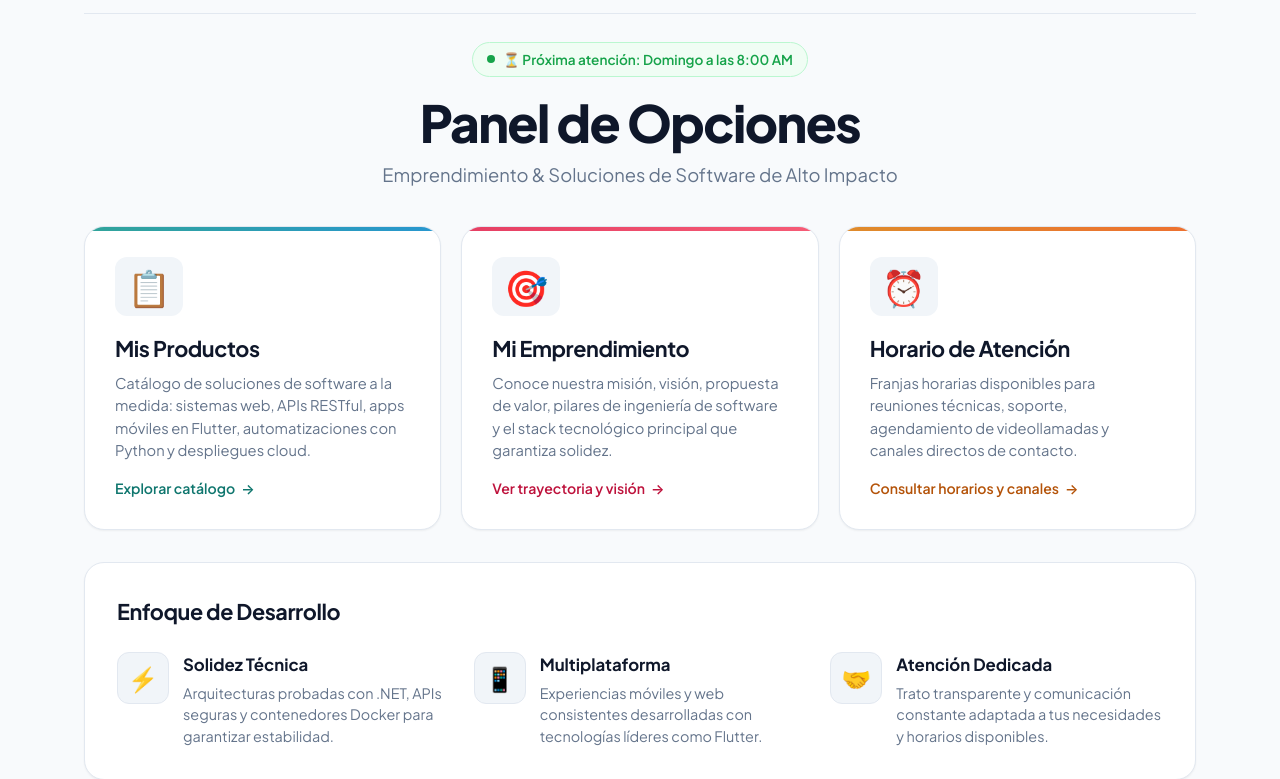
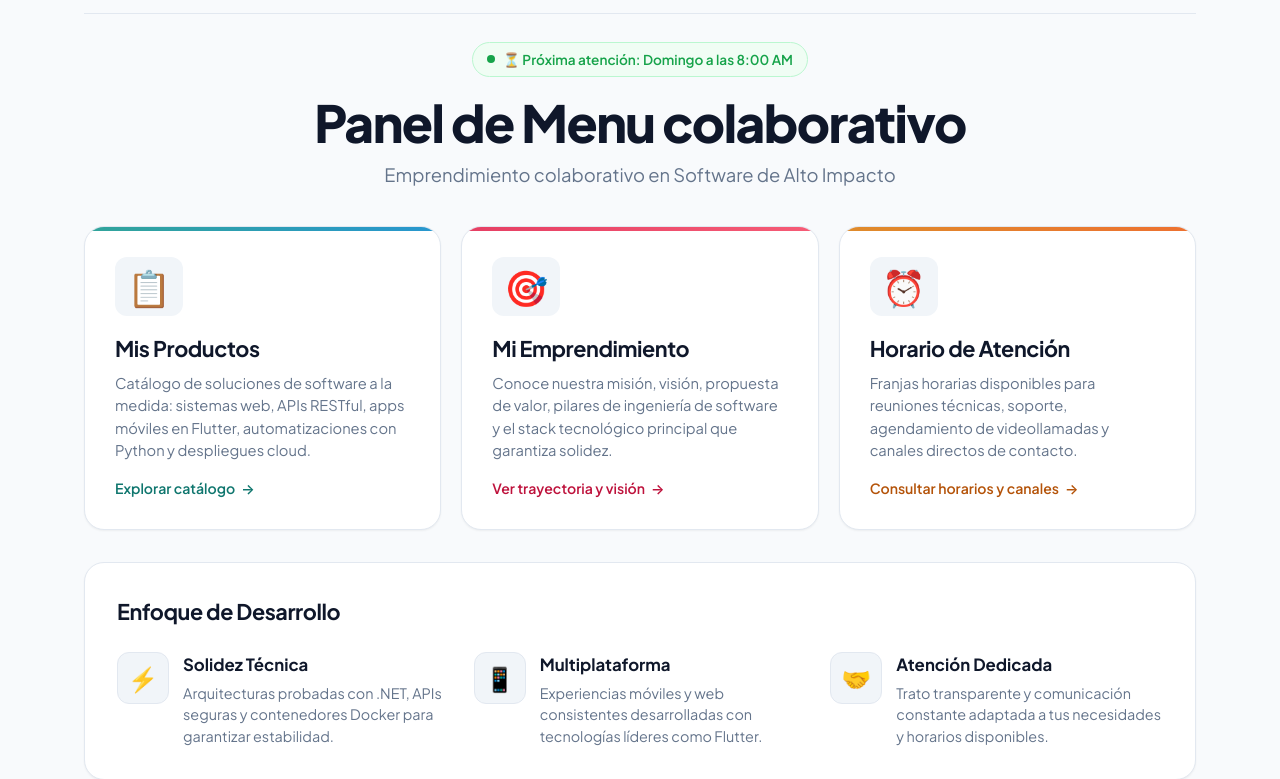
Before and after one commit to marcosjhs557-tech/menuEmprendimiento, a plain HTML site: page index.html in a window 1280 px wide. Shown: the part 61-840 px from the top of the page. Drawn offline with Linux system fonts and the light colour scheme.

Commit message:
Cambio en index

```diff
--- a/index.html
+++ b/index.html
@@ -65,8 +65,8 @@
     <!-- Page Title & Status -->
     <header class="page-title">
       <div id="live-status-indicator" style="margin-bottom: 16px;"></div>
-      <h1>Panel de Opciones</h1>
-      <p>Emprendimiento & Soluciones de Software de Alto Impacto</p>
+      <h1>Panel de Menu colaborativo</h1>
+      <p>Emprendimiento colaborativo en Software de Alto Impacto</p>
     </header>
 
     <!-- Hub Cards (3 Core Options) -->
```
